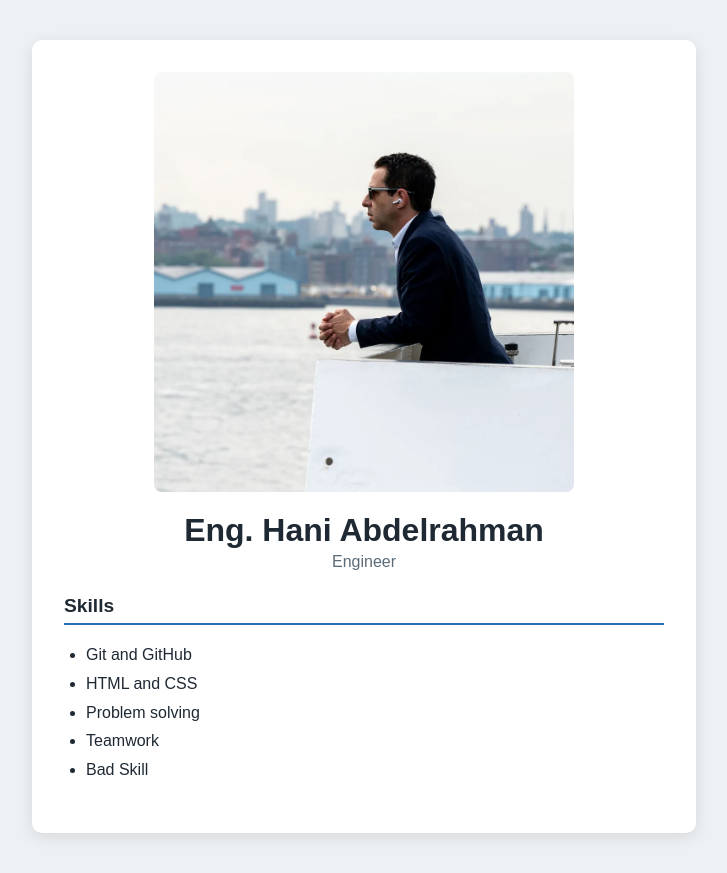
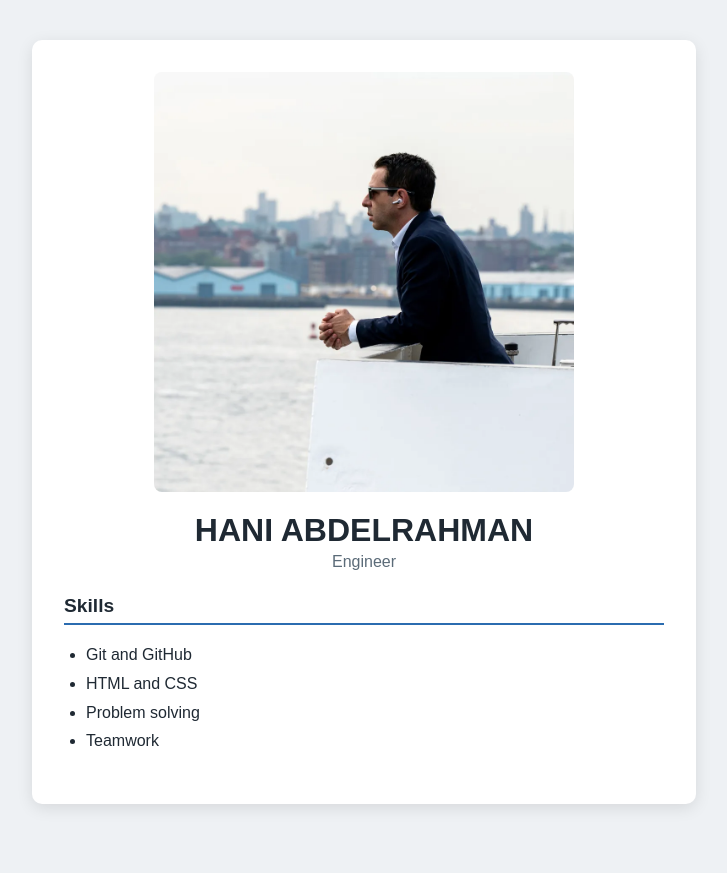
Before and after one commit to Hani220/Task-Repo, a plain HTML site: page cv.html in a window 1280 px wide. Shown: the whole page, without its empty margins (276-1003 px from the left). After the commit the page ends 844 px from the top, so only its background shows below. Drawn offline with Linux system fonts and the light colour scheme.

Commit message:
Revert "Add bad skill"
This reverts commit ffbda8d1f644ddfa26c7dd2b121367069ca829dc.

```diff
--- a/cv.html
+++ b/cv.html
@@ -54,7 +54,7 @@
       <!-- Save your photo in the same folder and name it photo.jpg -->
       <img class="photo" src="img.webp" alt="Photo of HANI ABDELRAHMAN" />
 
-      <h1>Eng. Hani Abdelrahman</h1>
+      <h1>HANI ABDELRAHMAN</h1>
       <p class="title">Engineer</p>
 
       <h2>Skills</h2>
@@ -63,7 +63,6 @@
         <li>HTML and CSS</li>
         <li>Problem solving</li>
         <li>Teamwork</li>
-        <li>Bad Skill</li>
       </ul>
     </div>
   </body>
```
